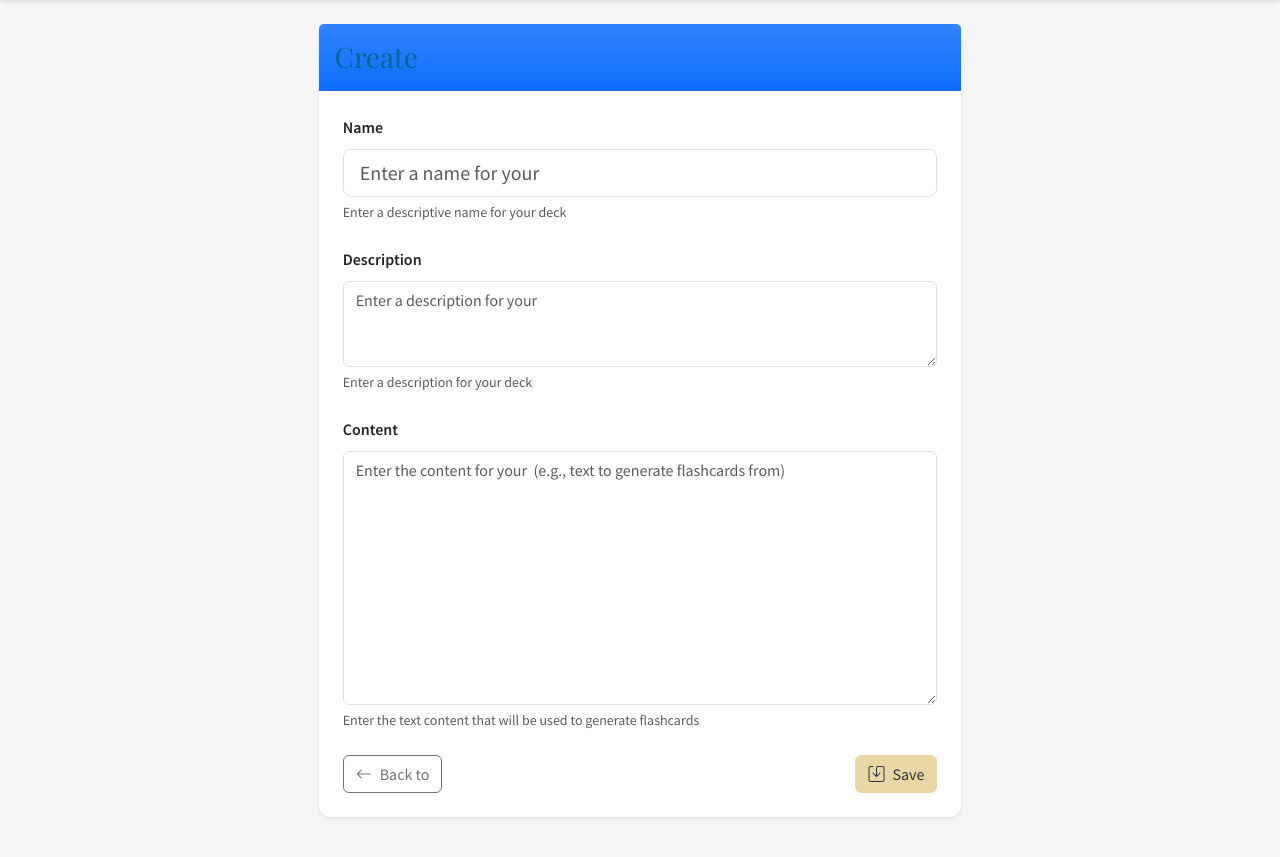
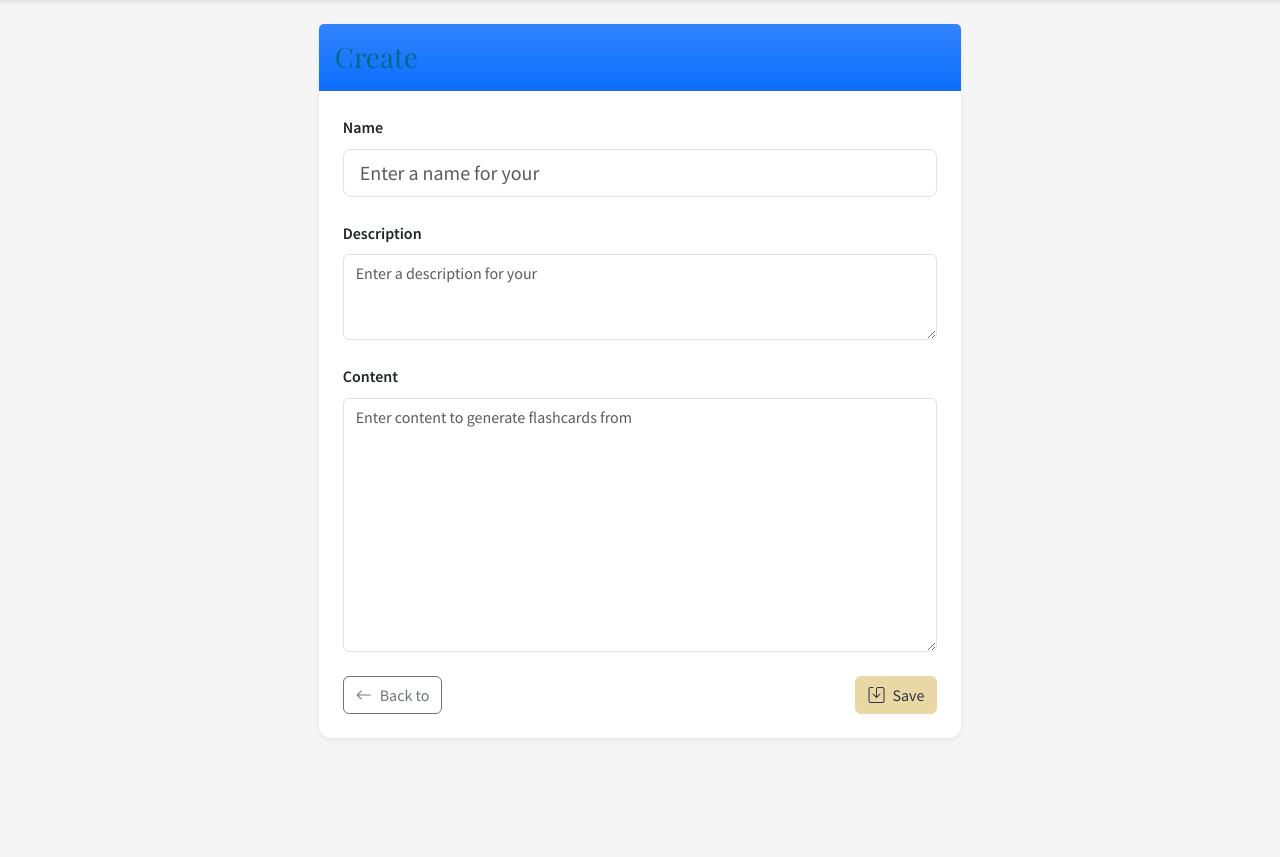
Before and after one commit to lukerohde/interview-prep, a Django app: page /tutors/1/decks/create/ in a window 1280 px wide. Shown: the part 80-937 px from the top of the page. Run offline with Django 5.2, Linux system fonts and the light colour scheme; the visitor is signed in with stand-in values (Sample User, id 1); data that the repository does not hold is empty; parts of the project's set-up code (start-up, migrations or seed data) failed here and were passed over.

Commit message:
Placeholder for flashcard content creation

```diff
--- a/app/main/management/commands/sync_tutors.py
+++ b/app/main/management/commands/sync_tutors.py
@@ -33,6 +33,7 @@
                         'name': config.get('name'),
                         'deck_name': config.get('deck-name'),
                         'url_path': config.get('url-path'),
+                        'content_placeholder': config.get('content-placeholder'),
                     }
                 )
 
--- a/app/main/models.py
+++ b/app/main/models.py
@@ -46,6 +46,7 @@
     deck_name = models.CharField(max_length=255, help_text='Display name for decks of this type')
     url_path = models.CharField(max_length=255, unique=True, help_text='URL path for this tutor (e.g. interview-coach)')
     config_path = models.CharField(max_length=255, unique=True, null=True, blank=True, help_text='Path to the YAML config file')
+    content_placeholder = models.CharField(max_length=255, blank=True, null=True, help_text='Custom placeholder text for the content field')
     created_at = models.DateTimeField(auto_now_add=True)
     updated_at = models.DateTimeField(auto_now=True)
 
--- a/app/main/templates/main/deck_form.html
+++ b/app/main/templates/main/deck_form.html
@@ -33,9 +33,6 @@
               {% if form.name.errors %}
                 <div class="invalid-feedback">{{ form.name.errors|join:', ' }}</div>
               {% endif %}
-              {% if form.name.help_text %}
-                <div class="form-text text-muted">{{ form.name.help_text }}</div>
-              {% endif %}
             </div>
 
             <div class="mb-4">
@@ -46,18 +43,12 @@
               {% if form.description.errors %}
                 <div class="invalid-feedback">{{ form.description.errors|join:', ' }}</div>
               {% endif %}
-              {% if form.description.help_text %}
-                <div class="form-text text-muted">{{ form.description.help_text }}</div>
-              {% endif %}
             </div>
 
             <div class="mb-4">
               <label for="{{ form.content.id_for_label }}" class="form-label fw-bold">Content</label>
               <textarea name="content" class="form-control" id="{{ form.content.id_for_label }}"
-                        rows="10" placeholder="Enter the content for your {{ tutor.deck_name|lower }} (e.g., text to generate flashcards from)">{{ form.content.value|default:'' }}</textarea>
-              {% if form.content.help_text %}
-                <div class="form-text text-muted">{{ form.content.help_text }}</div>
-              {% endif %}
+                        rows="10" placeholder="{{ tutor.content_placeholder|default:'Enter content to generate flashcards from' }}">{{ form.content.value|default:'' }}</textarea>
             </div>
 
             <div class="d-flex justify-content-between align-items-center">
--- a/app/main/tutors/interview-coach.yaml
+++ b/app/main/tutors/interview-coach.yaml
@@ -1,6 +1,7 @@
 name: Interview Coach
 url-path: interview-coach
 deck-name: Job Application
+content-placeholder: Enter your resume and job description and any other context for generating interview questions
 prompt-override-whitelist:
   - session.instructions
   - prompts.play_full_card
--- a/app/main/tutors/japanese-tutor.yaml
+++ b/app/main/tutors/japanese-tutor.yaml
@@ -1,6 +1,7 @@
 name: Japanese Tutor
 url-path: japanese-tutor
 deck-name: Study Deck
+content-placeholder: Enter flashcard text or general instructions here for generating flashcards
 prompt-override-whitelist:
   - session.instructions
   - prompts.play_full_card
```
Also changed, not shown: app/main/migrations/0012_tutor_content_placeholder.py (added).
